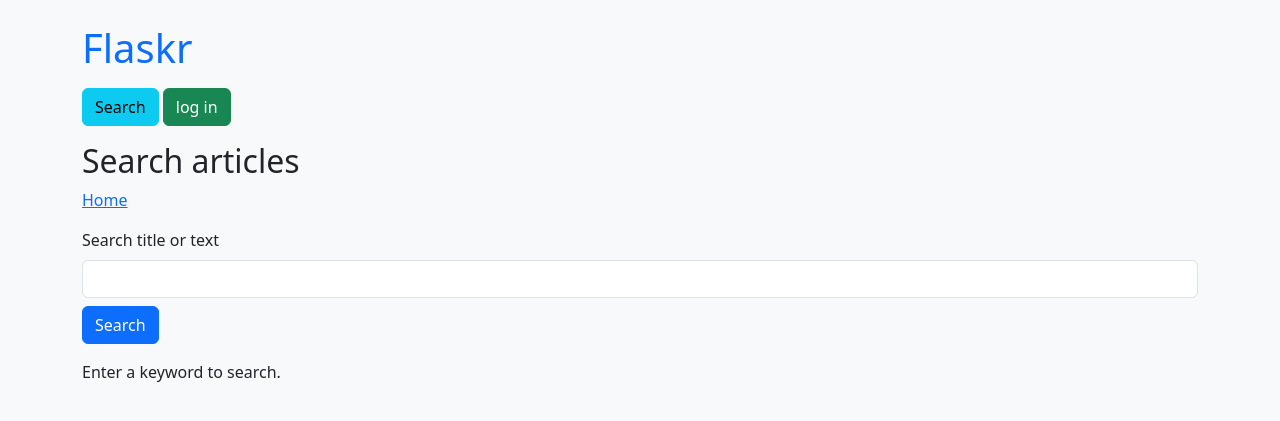
After one commit to Oliviazyb/ECE444-F2026-PRA6, a Flask app: page /search/ in a window 1280 px wide. The commit adds this page. Shown: the top 421 px of the page. Run offline with Flask 3, Linux system fonts and the light colour scheme.

Commit message:
Add article search with parameterized tests

```diff
--- a/project/app.py
+++ b/project/app.py
@@ -26,6 +26,7 @@ def create_app(test_config=None):
     db.init_app(application)
     for rule, view, methods in (
         ("/", index, ["GET"]),
+        ("/search/", search, ["GET"]),
         ("/login", login, ["GET", "POST"]),
         ("/logout", logout, ["GET"]),
         ("/add", add_entry, ["POST"]),
@@ -38,6 +39,21 @@ def create_app(test_config=None):
 def index():
     entries = db.session.execute(db.select(Post).order_by(Post.id.desc())).scalars().all()
     return render_template("index.html", entries=entries)
+
+
+def search():
+    query = request.args.get("query", "").strip()
+    entries = []
+    if query:
+        posts = db.session.execute(
+            db.select(Post).order_by(Post.id.desc())
+        ).scalars().all()
+        keyword = query.casefold()
+        entries = [
+            post for post in posts
+            if keyword in post.title.casefold() or keyword in post.text.casefold()
+        ]
+    return render_template("search.html", entries=entries, query=query)
 
 
 def login():
--- a/project/templates/base.html
+++ b/project/templates/base.html
@@ -10,6 +10,7 @@
     <main class="container py-4">
       <h1><a class="text-decoration-none" href="{{ url_for('index') }}">Flaskr</a></h1>
       <nav class="my-3">
+        <a class="btn btn-info" href="{{ url_for('search') }}">Search</a>
         {% if session.get('logged_in') %}
         <a class="btn btn-warning" href="{{ url_for('logout') }}">log out</a>
         {% else %}
--- /dev/null
+++ b/project/templates/search.html
@@ -0,0 +1,25 @@
+{% extends 'base.html' %}
+{% block body %}
+<h2>Search articles</h2>
+<a href="{{ url_for('index') }}">Home</a>
+<form action="{{ url_for('search') }}" method="get" class="my-3">
+  <label for="query" class="form-label">Search title or text</label>
+  <input id="query" name="query" value="{{ query }}" class="form-control mb-2" type="search">
+  <button class="btn btn-primary" type="submit">Search</button>
+</form>
+{% if query %}
+<p>Results for: {{ query }}</p>
+<ul class="list-unstyled">
+  {% for entry in entries %}
+  <li class="card card-body mb-3 text-break">
+    <h2 class="h4">{{ entry.title }}</h2>
+    {{ entry.text|safe }}
+  </li>
+  {% else %}
+  <li>No matching entries.</li>
+  {% endfor %}
+</ul>
+{% else %}
+<p>Enter a keyword to search.</p>
+{% endif %}
+{% endblock %}
```
Also changed, not shown: tests/app_test.py (+27 -0 lines), README.md.
